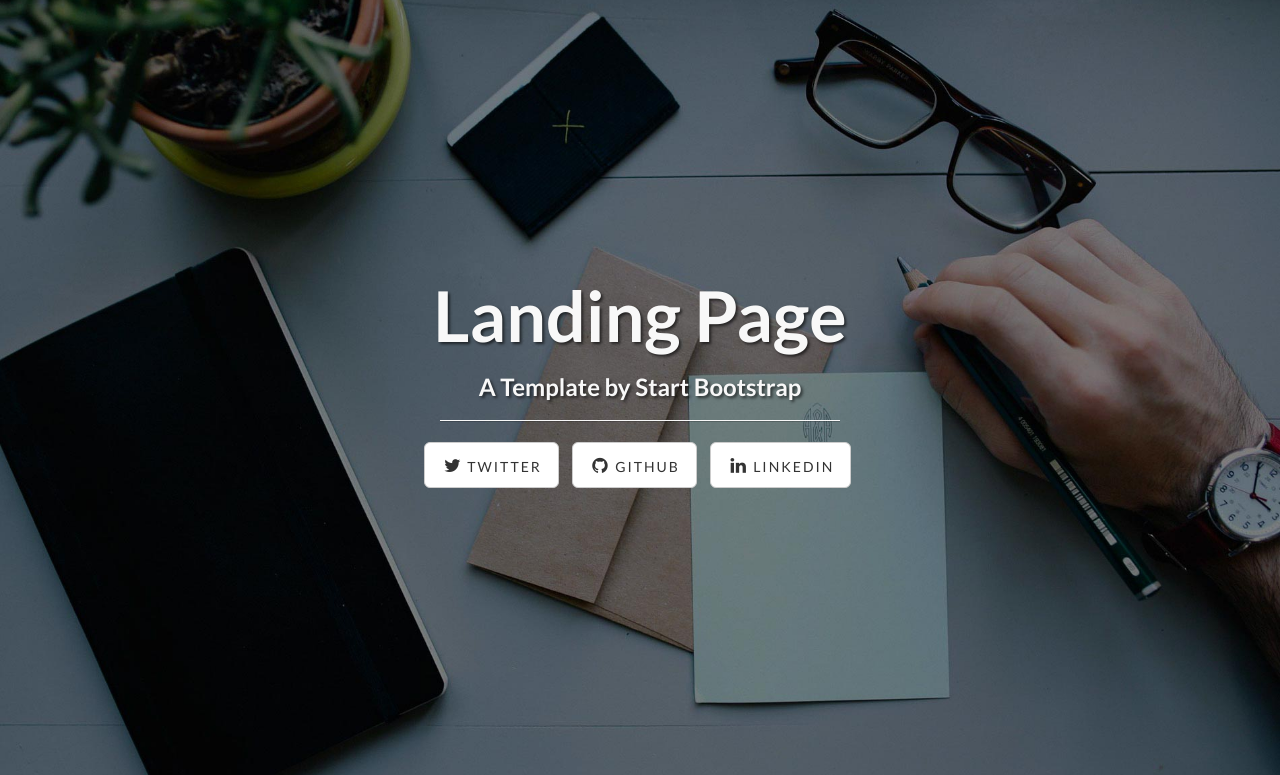
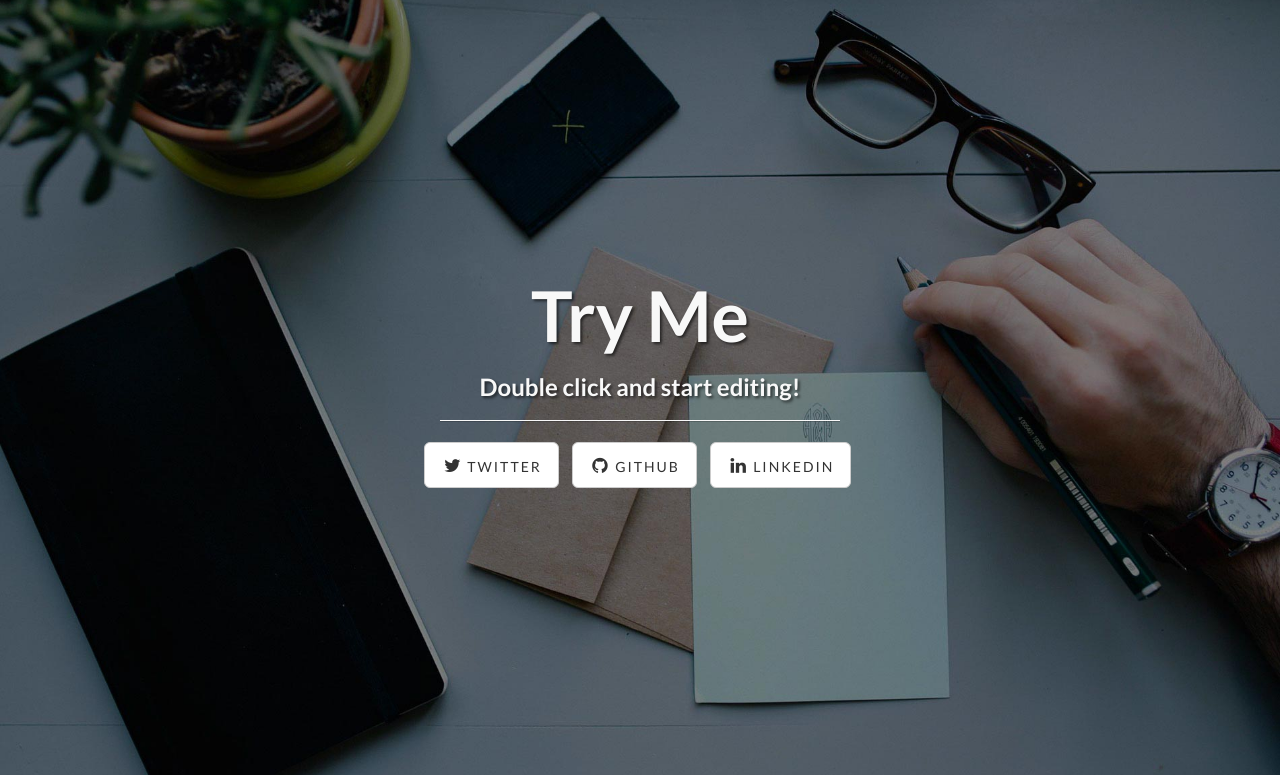
Before and after one commit to meras/noted, a Django app: page / in a window 1280 px wide. Shown: the part 51-826 px from the top of the page. Run offline with Django 3.2, Linux system fonts and the light colour scheme; parts of the project's set-up code (start-up, migrations or seed data) failed here and were passed over; some libraries are stand-ins or nearby versions.

Commit message:
Landing page try me

```diff
--- a/noted/static/noted/css/landing-page.css
+++ b/noted/static/noted/css/landing-page.css
@@ -8,6 +8,10 @@ body,
 html {
     width: 100%;
     height: 100%;
+}
+
+#tryme {
+    outline: none;
 }
 
 body,
--- a/noted/templates/index.html
+++ b/noted/templates/index.html
@@ -13,16 +13,16 @@
 
             <div class="row">
                 <div class="col-lg-12">
-                    <div class="intro-message">
-                        <h1>Landing Page</h1>
-                        <h3>A Template by Start Bootstrap</h3>
+                    <div class="intro-message" id="tryme">
+                        <h1>Try Me</h1>
+                        <h3>Double click and start editing!</h3>
                         <hr class="intro-divider">
                         <ul class="list-inline intro-social-buttons">
                             <li>
-                                <a href="https://twitter.com/SBootstrap" class="btn btn-default btn-lg"><i class="fa fa-twitter fa-fw"></i> <span class="network-name">Twitter</span></a>
+                                <a href="#" class="btn btn-default btn-lg"><i class="fa fa-twitter fa-fw"></i> <span class="network-name">Twitter</span></a>
                             </li>
                             <li>
-                                <a href="https://github.com/IronSummitMedia/startbootstrap" class="btn btn-default btn-lg"><i class="fa fa-github fa-fw"></i> <span class="network-name">Github</span></a>
+                                <a href="#" class="btn btn-default btn-lg"><i class="fa fa-github fa-fw"></i> <span class="network-name">Github</span></a>
                             </li>
                             <li>
                                 <a href="#" class="btn btn-default btn-lg"><i class="fa fa-linkedin fa-fw"></i> <span class="network-name">Linkedin</span></a>
@@ -163,4 +163,7 @@
             </div>
         </div>
     </footer>
+        <script>
+        var editor = new MediumEditor('#tryme')
+    </script>
 {% endblock %}
```
